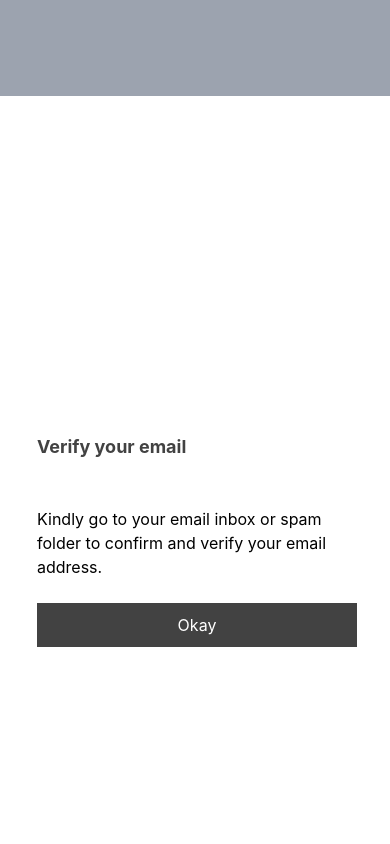
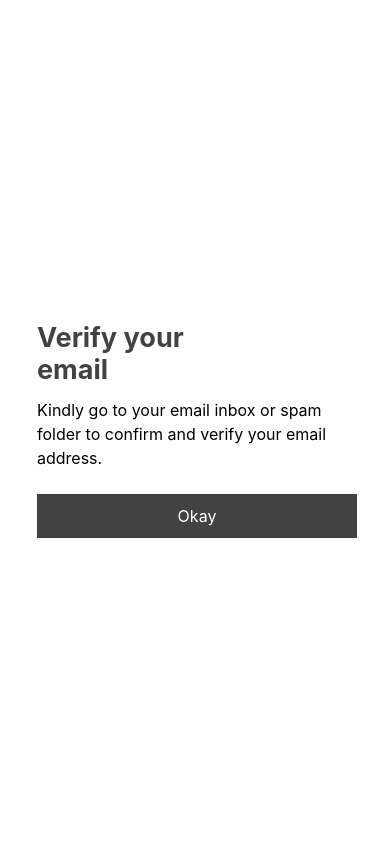
Before and after one commit to StuternHousemanship/HANDOUT-Frontend-Project-Team1.1, a React (Create React App) app: page /verify-email in a window 390 px wide. Shown: the top 844 px of the page. Built offline with nearby package versions, Linux system fonts and the light colour scheme.

Commit message:
Apollos T3: HDT-1 Onboarding Features V24

```diff
--- a/src/pages/VerifyEmail.jsx
+++ b/src/pages/VerifyEmail.jsx
@@ -3,10 +3,10 @@ import { Link } from "react-router-dom";
 
 function VerifyEmail() {
   return (
-    <div className="flex flex-col justify-center items-center w-full h-auto">
+    <div className="flex flex-col justify-center items-center w-full h-[100vh]">
       {/* laptop and ipad view */}
-
-      <div className="hidden md:inline-flex lg:inline-flex flex flex-col justify-center items-center w-full h-biggerScreenWidth bg-gray-200">
+      <div className="xs: heddin flex flex-col justify-center items-center w-full h-[100vh] bg-[#E5E5E5]">
+        <div className="xs:hidden md:inline-flex lg:inline-flex flex flex-col justify-center items-center w-full h-h-[100vh]">
           <div className="w-largeScreenWidth h-largeScreenHeight bg-white">
             <div className="ml-20">
               <div className="w-80 h-11 mt-12 font-bold leading-10 text-4xl text-buttonColor">
@@ -14,8 +14,8 @@ function VerifyEmail() {
               </div>
 
               <div className="w-96 h-10 mt-14 leading-5 text-black font-normal">
-              Kindly go to your email inbox or spam folder to confirm and verify
-              your email address.
+                Kindly go to your email inbox or spam folder to confirm and
+                verify your email address.
               </div>
 
               <button
@@ -27,13 +27,14 @@ function VerifyEmail() {
             </div>
           </div>
         </div>
+      </div>
 
       {/* Mobile view */}
-      <div className="md:hidden lg:hidden flex flex-col justify-center items-center w-full h-auto bg-gray-400">
-        <div className="flex flex-col justify-center items-center w-mobileWidth h-mobileHeight mt-24 my-10 bg-white">
+      <div className="md:hidden lg:hidden flex flex-col justify-center items-center w-full h-[100vh]">
+        <div className="flex flex-col justify-center items-center w-[428px] h-[926px] mt-24 my-10 bg-white">
           <div className="w-full h-subWidth">
             <div className="ml-14">
-              <div className="w-56 h-8 mt-9 font-bold leading-8 text-lg text-buttonColor">
+              <div className="w-56 h-8 mt-9 font-bold leading-8 text-[27.04px] text-buttonColor">
                 Verify your email
               </div>
               <div className="w-80 h-10 mt-11">
```
Lines whose indentation alone changed are shown as unchanged.
